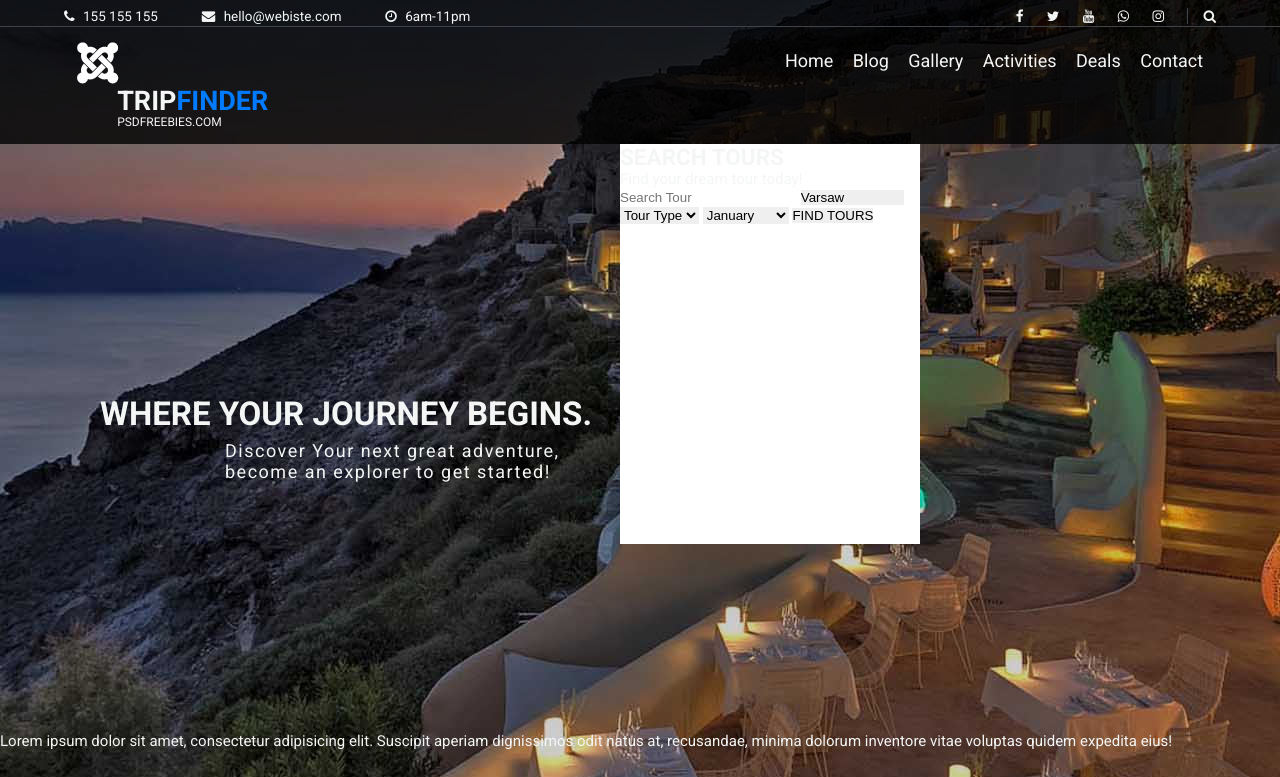
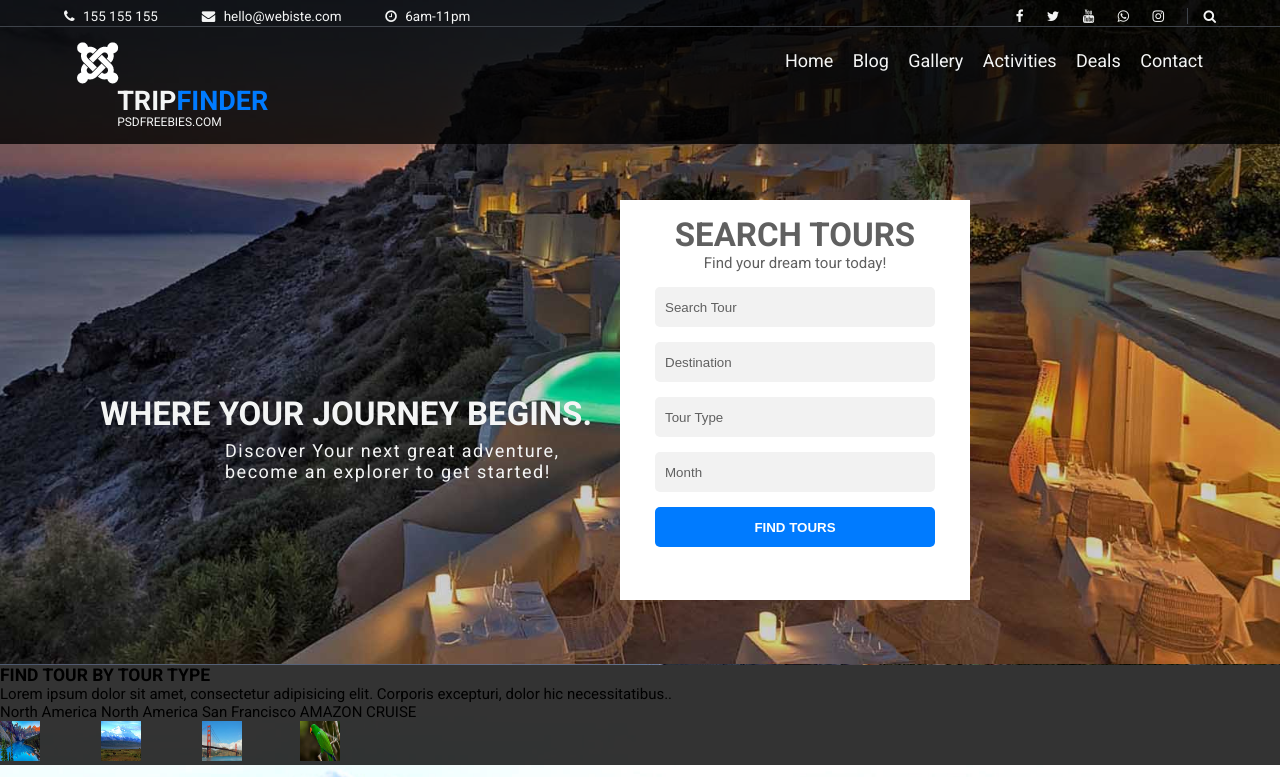
Before and after one commit to Kalif1/tourandtravel, a plain HTML site: page index.html in a window 1280 px wide. Shown: the top 777 px of the page. Drawn offline with Linux system fonts and the light colour scheme.

Commit message:
Add files via upload

```diff
--- a/index.html
+++ b/index.html
@@ -70,24 +70,33 @@
 				<div class="clear"></div>
 			</div>
 
+
+
+			<div class="infoAboutPage">
+				<h1>WHERE YOUR JOURNEY BEGINS.</h1>
+				<p>Discover Your next great adventure,<br> become an explorer to get started!</p>
+			</div>
+
 			<div class="searchTours">
 				<h2>SEARCH TOURS</h2>
 				<p>Find your dream tour today!</p>
-			<input type="search" placeholder="Search Tour">
-			<select name="destination" style="-webkit-appearance: none;">
-				<option value="1">Varsaw</option>
+				<input type="search" placeholder="Search Tour" class="displayBlock">
+				<select name="destination" style="-webkit-appearance: none;" class="displayBlock">
+					<option value="" disabled selected style="display: none;">Destination</option>
 					<option value="2">Tokio</option>
 					<option value="3">Zakopane</option>
 					<option value="4">Berlin</option>
 					<option value="5">Kamienica Gorna</option>
 					<option value="6">New York</option>
 				</select>
-			<select name="tourType" >
-				<option value="">Tour Type</option>
+				<!-- <br> -->
+				<select name="tourType" class="displayBlock" style="-webkit-appearance: none;">
+					<option value="" disabled selected style="display: none;">Tour Type</option>
 					<option value="1">tokio</option>
 					<option value="2">ssss</option>
 				</select>
-			<select name="month" id="">
+				<select name="month" class="displayBlock" style="-webkit-appearance: none;">
+					<option value="" disabled selected style="display: none;">Month</option>
 					<option value="">January</option>
 					<option value="">February</option>
 					<option value="">March</option>
@@ -101,22 +110,13 @@
 					<option value="">Noveber</option>
 					<option value="">December</option>
 				</select>
-			<button>FIND TOURS</button>
-		</div>
-
-			<div class="infoAboutPage">
-				<h1>WHERE YOUR JOURNEY BEGINS.</h1>
-				<p>Discover Your next great adventure,<br> become an explorer to get started!</p>
-			</div>
-
-			<div class="loremIpsum">
-				<p>Lorem ipsum dolor sit amet, consectetur adipisicing elit. Suscipit aperiam dignissimos odit natus at, recusandae, minima dolorum inventore vitae voluptas quidem expedita eius!</p>
+				<button class="displayBlock">FIND TOURS</button>
 			</div>
 		</div>
 
 
-
 		<div class="tourByType">
+			<div class="tourByTypeBackgroundColor">
 				<h3>FIND TOUR BY TOUR TYPE</h3>
 				<p>Lorem ipsum dolor sit amet, consectetur adipisicing elit. Corporis excepturi, dolor hic necessitatibus..</p>
 				<div class="tourTypeOption">
@@ -134,6 +134,7 @@
 				<div class="tourTypeOption">
 					<p>AMAZON CRUISE</p>
 					<img src="img/parrot.jpg" alt="">
+				</div>
 			</div>
 		</div>
 
--- a/main.css
+++ b/main.css
@@ -44,12 +44,17 @@ a{
 	color: #f4f5f5;
 }
 
+.displayBlock{
+	display: block;
+}
+
 
 		/*-----------Social buttons and hr -------*/
 .mainMenu{
 	background-image: url("img/landscape-background.jpg");
+	background-size: 100% auto;
 	width: 100%;
-	height: 780px;
+	height: 665px;
 	color: #f4f5f5;
 	position: relative;
 }
@@ -199,10 +204,77 @@ h1{
 		/*-------------SEARCH TOURS----------*/
 .searchTours{
 	background-color: white;
-	width: 300px;
+	width: 350px;
 	height: 400px;
 	z-index: 1;
 	position: absolute;
 	left: 620px;
+	top: 200px;
+	text-align: center;
+}
 
+h2{
+	color: #606060;
+	font-weight: 700;
+	font-size: 2.2em;
+	margin-top: 15px;
 }
+
+.searchTours p{
+	color: #606060;
+	margin-bottom: 15px;
+}
+
+.searchTours button{
+	background-color: #007bff;
+	color: white;
+	font-weight: 700;
+}
+
+.searchTours button:hover{
+	cursor: pointer;
+	background-color: #006aee;
+}
+
+.searchTours ::-webkit-input-placeholder{
+	color: #606060;
+}
+
+.searchTours input, .searchTours select, .searchTours button{
+	margin: 15px auto 0 auto;
+	height: 40px;
+	width: 280px;
+	border-radius: 5px;
+}
+
+.searchTours input, .searchTours select{
+	background-color: #f2f2f2;
+	color: #606060;
+	padding-left: 10px;
+}
+
+.searchTours select, .searchTours button{
+	margin-top: 15px;
+}
+
+
+		/*---------FIND TOUR BY TYPE----------*/
+.tourByType{
+	background-image: url(img/lake-mountains.jpg);
+	background-repeat: no-repeat;
+	background-size: 100% auto;
+	height: 700px;
+}
+
+.tourByTypeBackgroundColor{
+	background-color: rgba(0,0,0,0.8);
+}
+
+.tourTypeOption{
+	display: inline-block;
+}
+
+.tourTypeOption img{
+	width: 40px;
+	height: 40px;
+}
```
Lines whose indentation alone changed are shown as unchanged.
